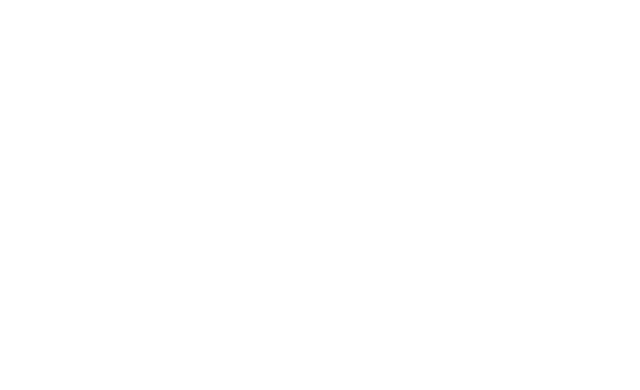
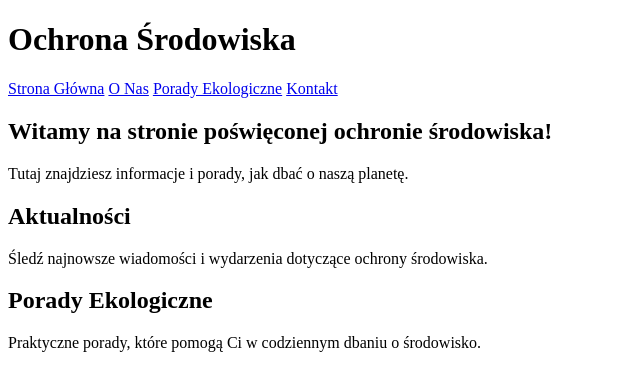
Before and after one commit to Jakub0821/protect-nature, a plain HTML site: page index.html in a window 1280 px wide. Shown: the whole page, without its empty margins (0-640 px from the left). Drawn offline with Linux system fonts and the light colour scheme.

Commit message:
add info index.html

```diff
--- a/index.html
+++ b/index.html
@@ -6,6 +6,28 @@
     <title>Ochrona środowiska</title>
 </head>
 <body>
-
+    <header>
+        <h1>Ochrona Środowiska</h1>
+    </header>
+    <nav>
+        <a href="#">Strona Główna</a>
+        <a href="#">O Nas</a>
+        <a href="#">Porady Ekologiczne</a>
+        <a href="#">Kontakt</a>
+    </nav>
+    <div class="container">
+        <section>
+            <h2>Witamy na stronie poświęconej ochronie środowiska!</h2>
+            <p>Tutaj znajdziesz informacje i porady, jak dbać o naszą planetę.</p>
+        </section>
+        <section>
+            <h2>Aktualności</h2>
+            <p>Śledź najnowsze wiadomości i wydarzenia dotyczące ochrony środowiska.</p>
+        </section>
+        <section>
+            <h2>Porady Ekologiczne</h2>
+            <p>Praktyczne porady, które pomogą Ci w codziennym dbaniu o środowisko.</p>
+        </section>
+    </div>
 </body>
 </html>
```
